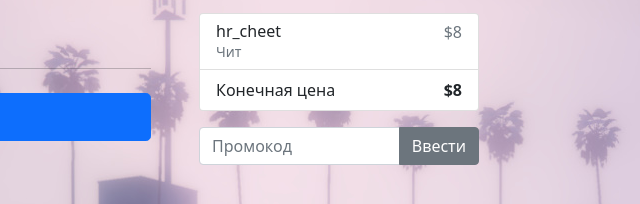
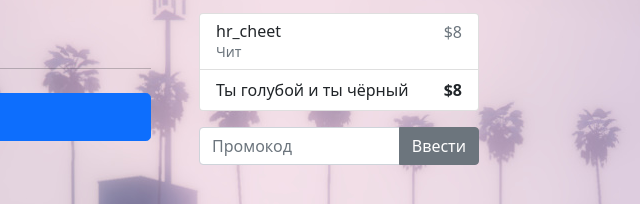
Before and after one commit to 5online/5online.github.io, a plain HTML site: page shop1.html in a window 1280 px wide. Shown: the part 186-390 px from the top of the page, 629-1269 px from the left. Drawn offline with nearby package versions, Linux system fonts and the light colour scheme; some packages are replaced by stand-ins of ours; a script that the page names is missing.

Commit message:
Update shop1.html

```diff
--- a/shop1.html
+++ b/shop1.html
@@ -72,7 +72,7 @@
 
 
           <li class="list-group-item d-flex justify-content-between">
-            <span>Конечная цена</span>
+            <span>Ты голубой и ты чёрный</span>
             <strong>$8</strong>
           </li>
         </ul>
```
